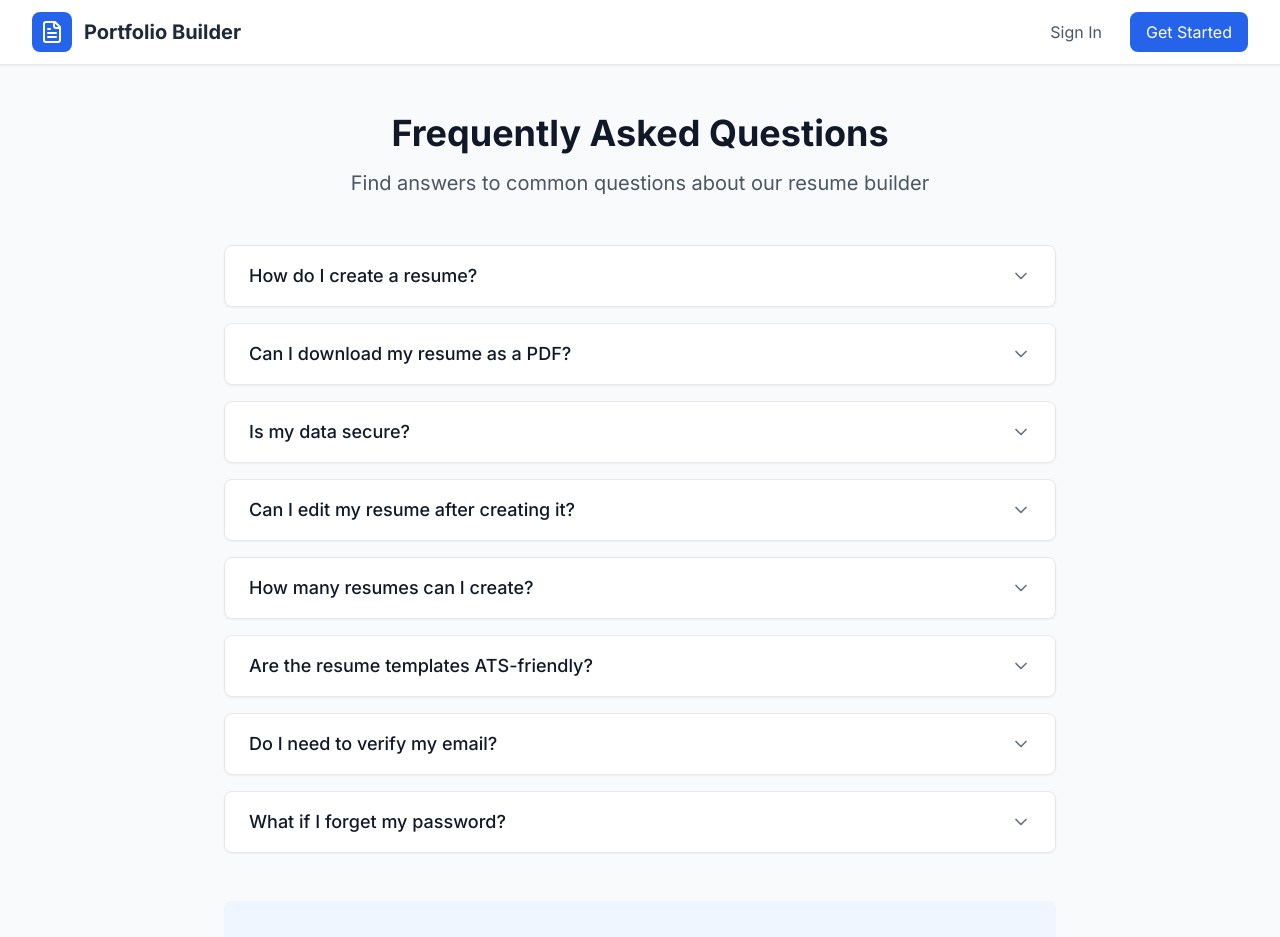
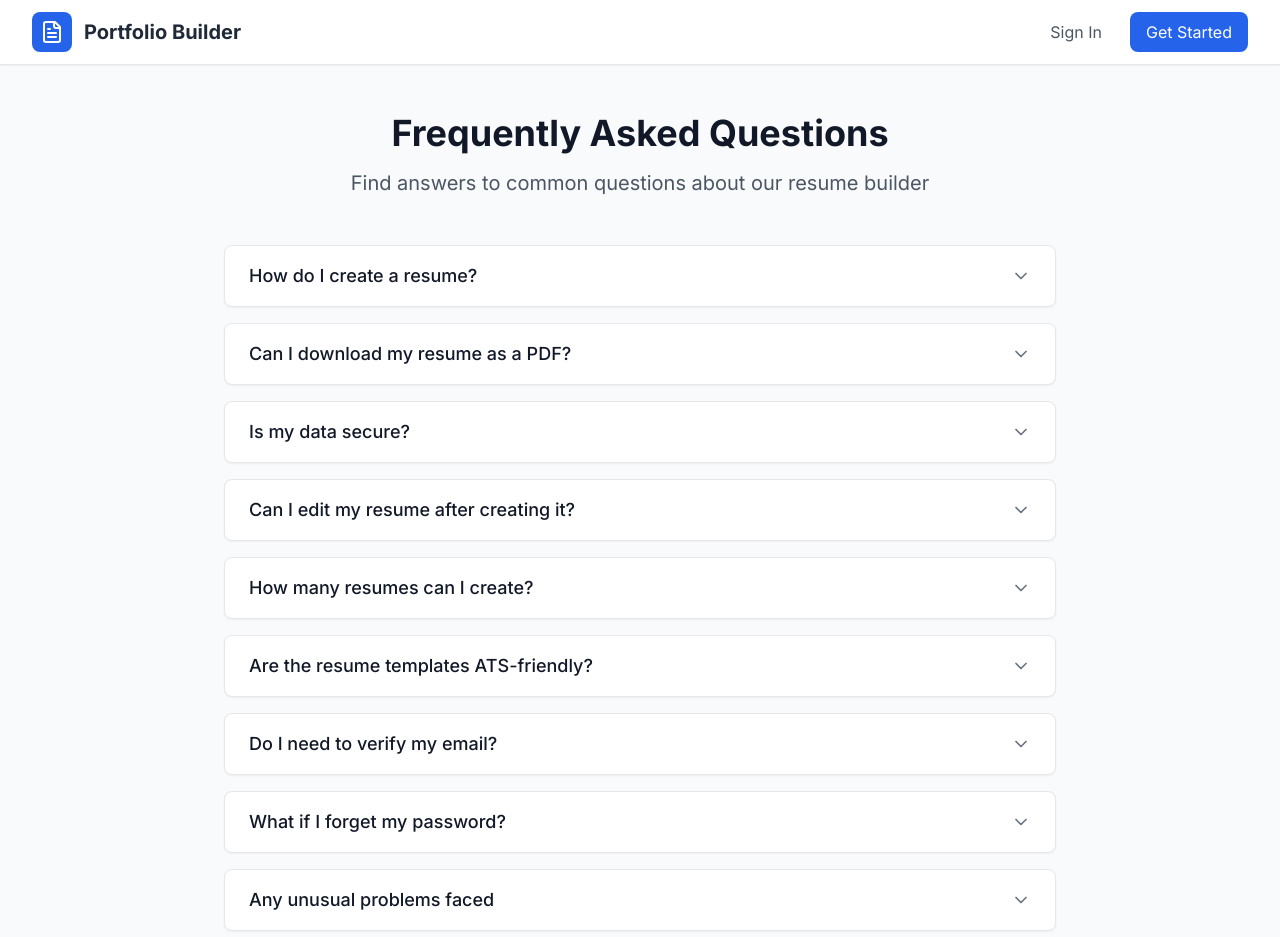
Before and after one commit to BHASKAR62081/Portfolio_Builder, a React (Vite) app: page /faq in a window 1280 px wide. Shown: the top 937 px of the page. Built offline with nearby package versions, Linux system fonts and the light colour scheme; no server answers.

Commit message:
FAQ page updated

```diff
--- a/src/pages/FAQPage.jsx
+++ b/src/pages/FAQPage.jsx
@@ -44,6 +44,10 @@ const FAQPage = () => {
     {
       question: "What if I forget my password?",
       answer: "You can reset your password using the 'Forgot Password' link on the login page. We'll send you a secure reset link via email."
+    },
+    {
+      question: "Any unusual problems faced",
+      answer: "Reach out to us at our Service Desk"
     }
   ];
 
```
